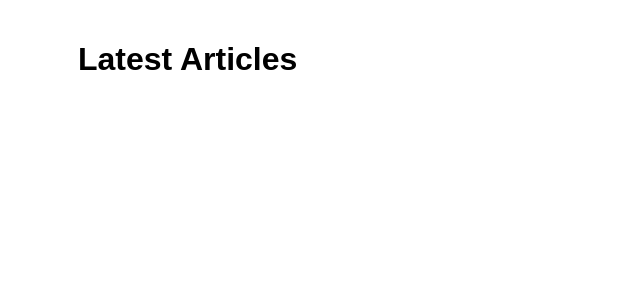
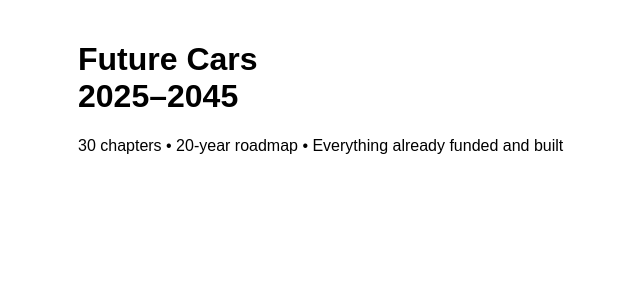
Before and after one commit to Futurecars5/Futurecars5.github.io, a Jekyll site: the page built from index.md, in a window 1280 px wide. Shown: the top 300 px of the page, without its empty margins (162-802 px from the left). Built offline with Jekyll 4.4.1, drawn with Linux system fonts in a browser that asks for light colours.

Commit message:
Update index.md

```diff
--- a/index.md
+++ b/index.md
@@ -1,29 +1,37 @@
 ---
 layout: default
-title: "Latest Articles"
+title: Future Cars 2025–2045
+description: "Cars 2025–2045: $15k EVs, 0–100 in 0.9 s, full autonomy, 6-min charging, flying taxis, zero road deaths. Facts only, zero hype."
 ---
 
-<h1>Latest Articles</h1>
+<div class="home-hero">
+  <h1>Future Cars<br><span>2025–2045</span></h1>
+  <p class="subtitle">30 chapters • 20-year roadmap • Everything already funded and built</p>
+</div>
 
-<ul class="posts">
+<div class="posts-grid">
+  {% for post in site.posts %}
+    {% comment %}Ищем первую картинку в контенте поста{% endcomment %}
+    {% assign first_image = post.content | split: 'src="' | slice: 1 | first | split: '"' | first %}
 
-{% for post in site.posts %}
-  {% assign img_regex = '<img.*src="([^"]*)"' %}
-  {% assign first_image = post.content | regex_scan: img_regex | first %}
-  {% if first_image %}
-    {% assign card_image = first_image[1] %}
-  {% else %}
-    {% assign card_image = '/images/default.jpg' %}
-  {% endif %}
+    <article class="post-card">
+      <a href="{{ post.url }}" class="post-link">
+        <div class="post-thumb-wrapper">
+          {% if first_image %}
+            <img src="{{ first_image }}" alt="{{ post.title }}" class="post-thumb">
+          {% else %}
+            <img src="/images/default.jpg" alt="Future car" class="post-thumb">
+          {% endif %}
+        </div>
+        <div class="post-info">
+          <h2>{{ post.title | remove: "00. " | remove: "01. " | remove: "02. " | remove: "03. " | remove: "04. " | remove: "05. " | remove: "06. " | remove: "07. " | remove: "08. " | remove: "09. " | remove: "10. " | remove: "11. " | remove: "12. " | remove: "13. " | remove: "14. " | remove: "15. " | remove: "16. " | remove: "17. " | remove: "18. " | remove: "19. " | remove: "20. " | remove: "21. " | remove: "22. " | remove: "23. " | remove: "24. " | remove: "25. " | remove: "26. " | remove: "27. " | remove: "28. " | remove: "29. " | remove: "30. " }}</h2>
+          <p class="post-desc">{{ post.description }}</p>
+          <span class="read-more">Read chapter →</span>
+        </div>
+      </a>
+    </article>
+  {% endfor %}
+</div>
 
-  <li class="post-item">
-    <a href="{{ post.url | relative_url }}">
-      <img src="{{ card_image }}" alt="" class="post-thumb">
-      <h2>{{ post.title }}</h2>
-      <p>{{ post.description }}</p>
-    </a>
-  </li>
-
-{% endfor %}
-
-</ul>
+<div class="made-with">
+</div>
```
